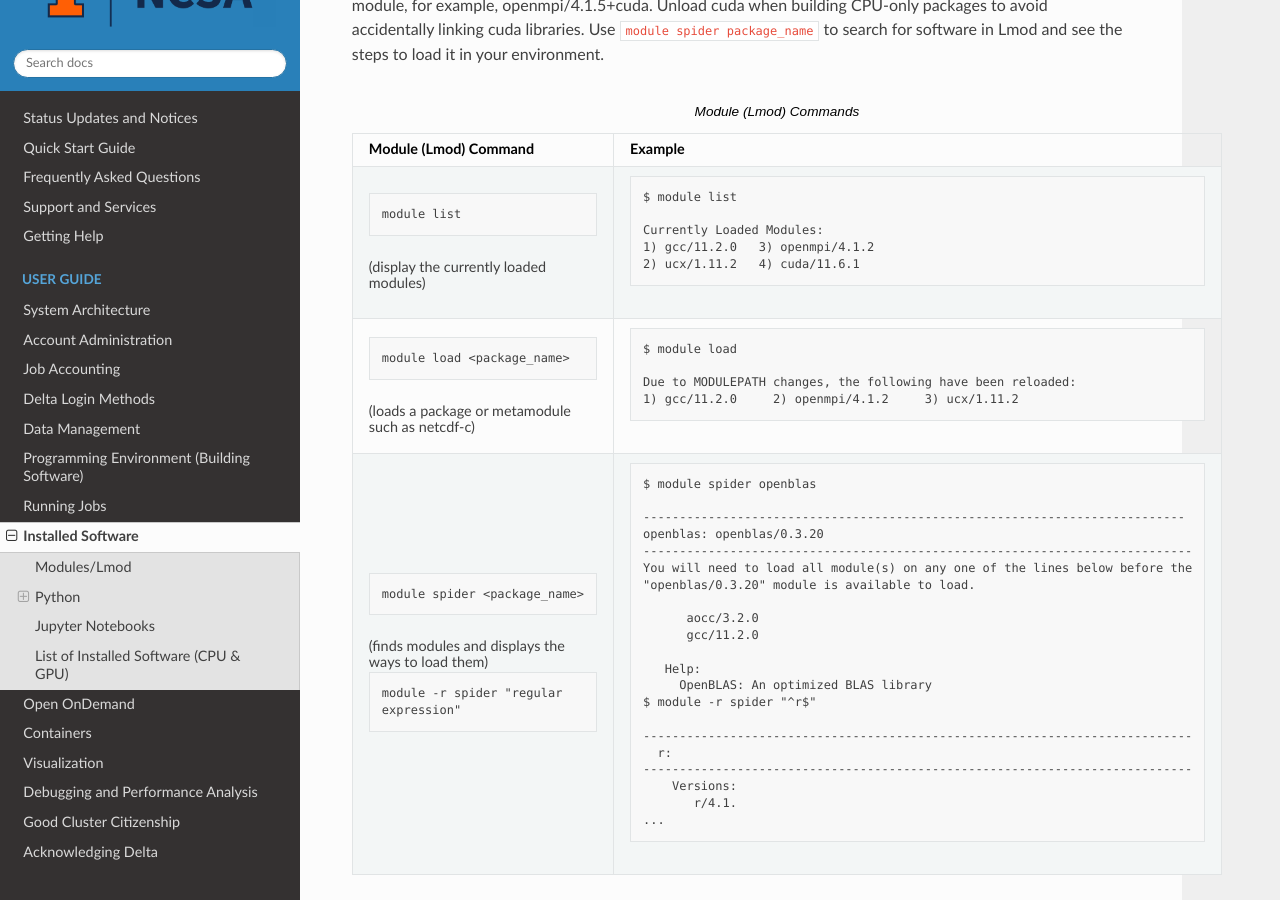
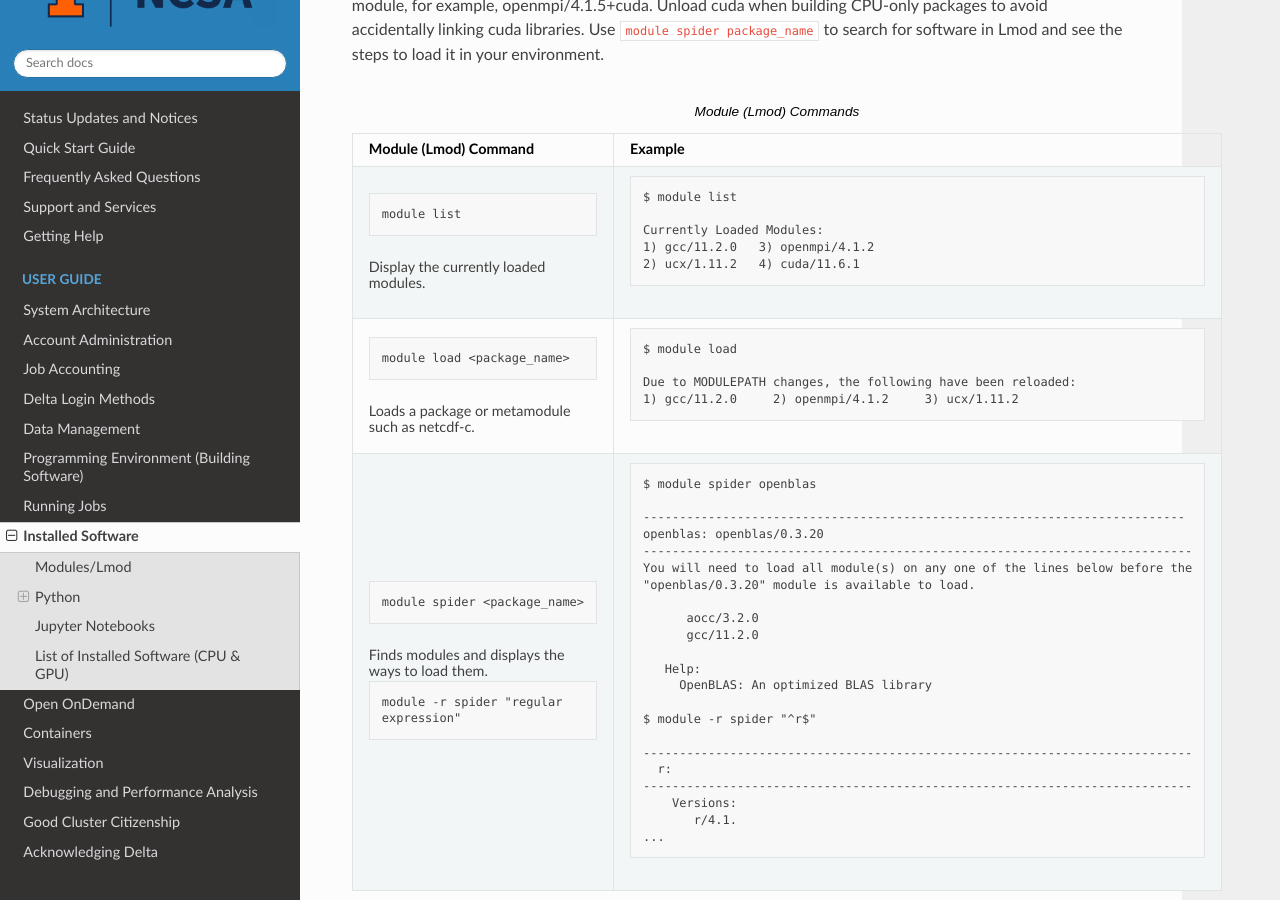
Before and after one commit to ncsa/Delta_doc, a Sphinx documentation site: the page built from docs/source/user_guide/software.rst, in a window 1280 px wide and 900 px high, scrolled down 390 px. Built offline with Sphinx 7.4.7 and the Read the Docs theme 3.1.0, drawn with Linux system fonts in a browser that asks for light colours.

```diff
--- a/docs/source/user_guide/software.rst
+++ b/docs/source/user_guide/software.rst
@@ -25,8 +25,8 @@ Use ``module spider package_name`` to search for software in Lmod and see the st
    |                                  |                                                                                      |
    |    module list                   |      $ module list                                                                   |
    |                                  |                                                                                      |
-   | (display the currently loaded    |      Currently Loaded Modules:                                                       |
-   | modules)                         |      1) gcc/11.2.0   3) openmpi/4.1.2                                                |
+   | Display the currently loaded     |      Currently Loaded Modules:                                                       |
+   | modules.                         |      1) gcc/11.2.0   3) openmpi/4.1.2                                                |
    |                                  |      2) ucx/1.11.2   4) cuda/11.6.1                                                  |
    |                                  |                                                                                      |
    |                                  |                                                                                      |
@@ -35,8 +35,8 @@ Use ``module spider package_name`` to search for software in Lmod and see the st
    |                                  |                                                                                      |
    |    module load <package_name>    |   .. code-block::                                                                    |
    |                                  |                                                                                      |
-   | (loads a package or metamodule   |      $ module load                                                                   |
-   | such as netcdf-c)                |                                                                                      |
+   | Loads a package or metamodule    |      $ module load                                                                   |
+   | such as netcdf-c.                |                                                                                      |
    |                                  |      Due to MODULEPATH changes, the following have been reloaded:                    |
    |                                  |      1) gcc/11.2.0     2) openmpi/4.1.2     3) ucx/1.11.2                            |
    |                                  |                                                                                      |
@@ -47,19 +47,20 @@ Use ``module spider package_name`` to search for software in Lmod and see the st
    |                                  |                                                                                      |
    |    module spider <package_name>  |   .. code-block::                                                                    |
    |                                  |                                                                                      |
-   | (finds modules and displays the  |      $ module spider openblas                                                        |
-   | ways to load them)               |                                                                                      |
+   | Finds modules and displays the   |      $ module spider openblas                                                        |
+   | ways to load them.               |                                                                                      |
    |                                  |      ---------------------------------------------------------------------------     |
-   |                                  |      openblas: openblas/0.3.20                                                       |
-   | .. code-block:: terminal         |      ----------------------------------------------------------------------------    |
-   |                                  |      You will need to load all module(s) on any one of the lines below before the    |
-   |    module -r spider "regular     |      "openblas/0.3.20" module is available to load.                                  |
-   |    expression"                   |                                                                                      |
-   |                                  |            aocc/3.2.0                                                                |
+   | \                                |      openblas: openblas/0.3.20                                                       |
+   |                                  |      ----------------------------------------------------------------------------    |
+   | .. code-block:: terminal         |      You will need to load all module(s) on any one of the lines below before the    |
+   |                                  |      "openblas/0.3.20" module is available to load.                                  |
+   |    module -r spider "regular     |                                                                                      |
+   |    expression"                   |            aocc/3.2.0                                                                |
    |                                  |            gcc/11.2.0                                                                |
    |                                  |                                                                                      |
    |                                  |         Help:                                                                        |
    |                                  |           OpenBLAS: An optimized BLAS library                                        |
+   |                                  |                                                                                      |
    |                                  |      $ module -r spider "^r$"                                                        |
    |                                  |                                                                                      |
    |                                  |      ----------------------------------------------------------------------------    |
```
